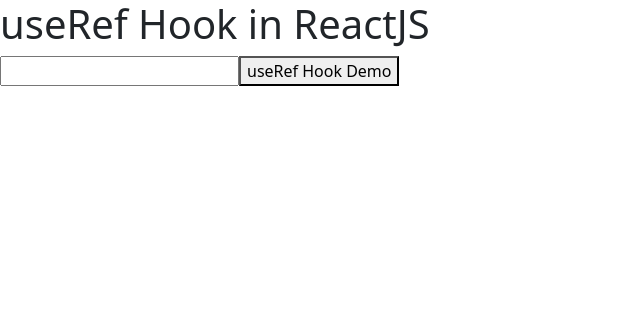
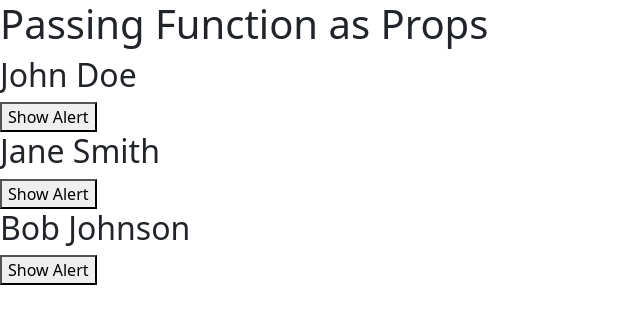
Before and after one commit to Aaditya-Kumar-Mittal/learning_reactjs_c1, a React (Vite) app: page / in a window 1280 px wide. Shown: the top 324 px of the page, without its empty margins (0-640 px from the left). Built offline with nearby package versions, Linux system fonts and the light colour scheme.

Commit message:
feat: Function Passed as props to child components

```diff
--- a/src/App.jsx
+++ b/src/App.jsx
@@ -1,11 +1,11 @@
 import React from "react";
-import CSBSHooksD from "./components/CSBSHooksD";
+import CSBSPassingFunctionProps from "./components/CSBSPassingFunctionProps";
 
 
 function App() {
   return (
     <div>
-      <CSBSHooksD />
+      <CSBSPassingFunctionProps />
     </div>
   );
 }
--- /dev/null
+++ b/src/components/CSBSPassingFunctionProps.jsx
@@ -0,0 +1,19 @@
+import React from "react";
+import CSBSPassingFunctionPropsA1 from "./CSBSPassingFunctionPropsA1";
+
+function CSBSPassingFunctionProps() {
+  function makeAlert(name) {
+    alert(name);
+  }
+  return (
+    <div>
+      <h1>Passing Function as Props</h1>
+
+      <CSBSPassingFunctionPropsA1 makeAlert={makeAlert} name="John Doe" />
+      <CSBSPassingFunctionPropsA1 makeAlert={makeAlert} name="Jane Smith" />
+      <CSBSPassingFunctionPropsA1 makeAlert={makeAlert} name="Bob Johnson" />
+    </div>
+  );
+}
+
+export default CSBSPassingFunctionProps;
--- /dev/null
+++ b/src/components/CSBSPassingFunctionPropsA1.jsx
@@ -0,0 +1,12 @@
+import React from 'react'
+
+function CSBSPassingFunctionPropsA1({ makeAlert, name }) {
+  return (
+    <div>
+      <h2>{name}</h2>
+      <button onClick={() => makeAlert(name)}>Show Alert</button>
+    </div>
+  )
+}
+
+export default CSBSPassingFunctionPropsA1
```
